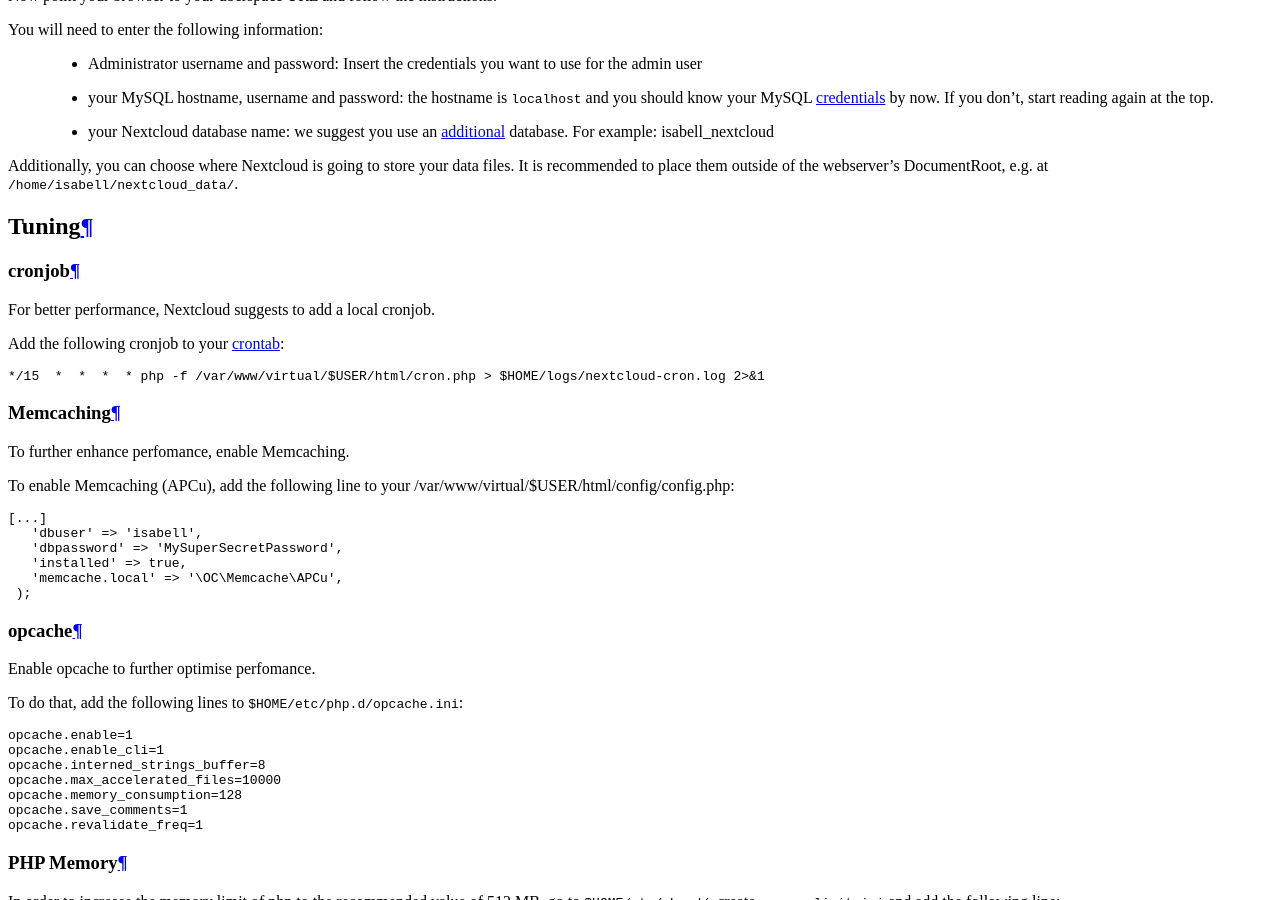
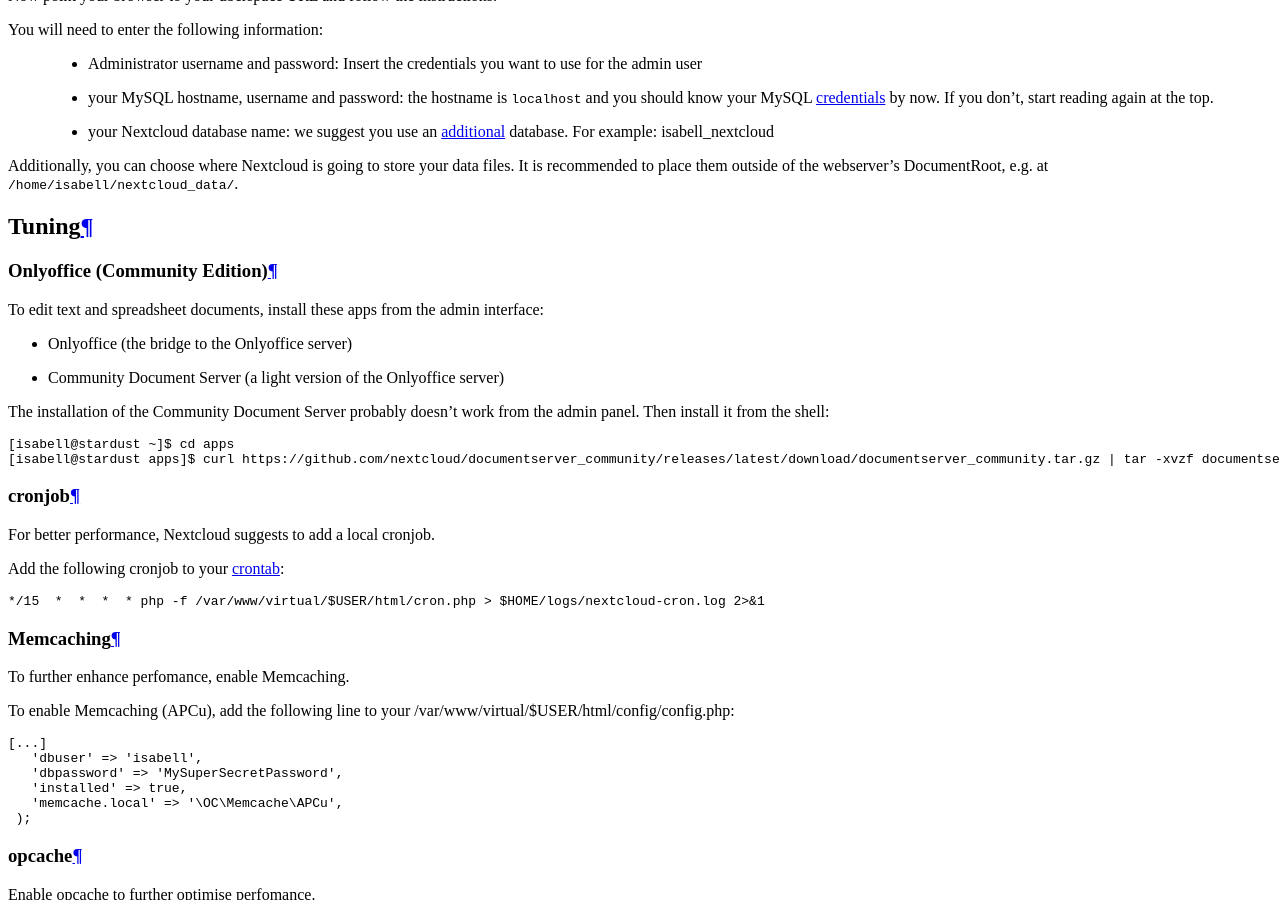
Before and after one commit to Uberspace/lab, a Sphinx documentation site: the page built from source/guide_nextcloud.rst, in a window 1280 px wide and 900 px high, scrolled down 4362 px. Built offline with Sphinx 7.4.7 and the Read the Docs theme 2.0.0, drawn with Linux system fonts in a browser that asks for light colours.

Commit message:
Update guide_nextcloud.rst
Added instruction for Onlyoffice

```diff
--- a/source/guide_nextcloud.rst
+++ b/source/guide_nextcloud.rst
@@ -79,6 +79,20 @@
 
 Tuning
 ======
+Onlyoffice (Community Edition)
+-------
+To edit text and spreadsheet documents, install these apps from the admin interface:
+
+* Onlyoffice (the bridge to the Onlyoffice server)
+* Community Document Server (a light version of the Onlyoffice server)
+
+The installation of the Community Document Server probably doesn't work from the admin panel. Then install it from the shell:
+
+::
+
+[isabell@stardust ~]$ cd apps
+[isabell@stardust apps]$ curl https://github.com/nextcloud/documentserver_community/releases/latest/download/documentserver_community.tar.gz | tar -xvzf documentserver_community.tar.gz
+
 
 cronjob
 -------
```
